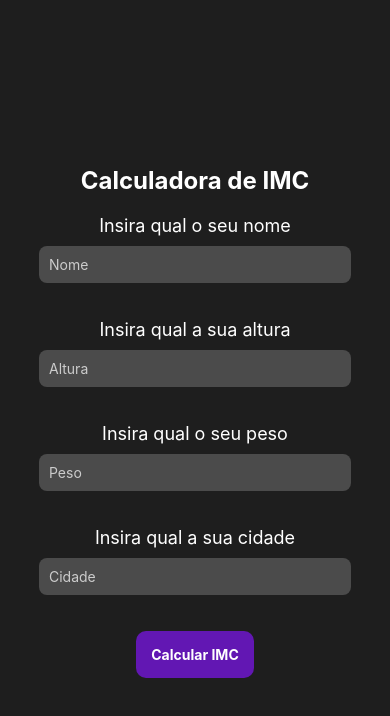
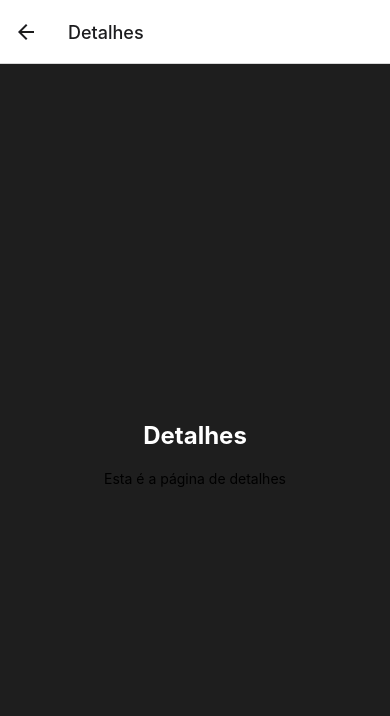
Before and after one commit to JoaoMadeiraxyz/mobile-project, a React Native app: screen /Details in a window 390 px wide. Shown: the top 716 px of the page. Built offline with nearby package versions, Linux system fonts and the light colour scheme.

Commit message:
buton navigaitor

```diff
--- a/App.js
+++ b/App.js
@@ -1,66 +1,30 @@
+// App.js
 import React from 'react';
-import { View, Text, TextInput, TouchableOpacity, StyleSheet } from 'react-native';
+import { NavigationContainer } from '@react-navigation/native';
+import { createStackNavigator } from '@react-navigation/stack';
+import HomeScreen from './components/home';
+import RankScreen from './components/ranks';
+
+const Stack = createStackNavigator();
 
 const App = () => {
   return (
-    <View style={styles.container}>
-      <Text style={styles.title}>Calculadora de IMC</Text>
-
-      <Text style={styles.label}>Insira qual o seu nome</Text>
-      <TextInput style={styles.input} placeholder="Nome" placeholderTextColor="white" />
-
-      <Text style={styles.label}>Insira qual a sua altura</Text>
-      <TextInput style={styles.input} placeholder="Altura" placeholderTextColor="white" />
-
-      <Text style={styles.label}>Insira qual o seu peso</Text>
-      <TextInput style={styles.input} placeholder="Peso" placeholderTextColor="white" />
-
-      <Text style={styles.label}>Insira qual a sua cidade</Text>
-      <TextInput style={styles.input} placeholder="Cidade" placeholderTextColor="white" />
-
-      <TouchableOpacity style={styles.button}>
-        <Text style={styles.buttonText}>Calcular IMC</Text>
-      </TouchableOpacity>
-    </View>
+    <NavigationContainer>
+      <Stack.Navigator initialRouteName="Home">
+      <Stack.Screen
+          name="Home"
+          component={HomeScreen}
+          options={({ navigation }) => ({
+            title: 'Tela Inicial',
+            headerRight: () => (
+              <button onClick={() => navigation.navigate('Details')}>Detalhes</button>
+            ),
+          })}
+        />
+        <Stack.Screen name="Details" component={RankScreen} options={{ title: 'Detalhes' }} />
+      </Stack.Navigator>
+    </NavigationContainer>
   );
 };
 
-const styles = StyleSheet.create({
-  container: {
-    flex: 1,
-    backgroundColor: '#1E1E1E',
-    justifyContent: 'center',
-    alignItems: 'center',
-  },
-  title: {
-    color: 'white',
-    fontSize: 24,
-    fontWeight: 'bold',
-    marginBottom: 20,
-  },
-  label: {
-    color: 'white',
-    fontSize: 18,
-    marginBottom: 10,
-  },
-  input: {
-    backgroundColor: 'rgba(255, 255, 255, 0.2)',
-    width: '80%',
-    padding: 10,
-    color: 'white',
-    marginBottom: 36,
-    placeholderTextColor: "#CCCCCC",
-    borderRadius: 8,
-  },
-  button: {
-    backgroundColor: '#6217b3',
-    padding: 15,
-    borderRadius: 10,
-  },
-  buttonText: {
-    color: 'white',
-    fontWeight: 'bold',
-  },
-});
-
 export default App;
--- /dev/null
+++ b/components/home.js
@@ -0,0 +1,67 @@
+// components/home.js
+import React from 'react';
+import { View, Text, TextInput, TouchableOpacity, StyleSheet, Button } from 'react-native';
+
+const HomeScreen = ({ navigation }) => {
+  return (
+    <View style={styles.container}>
+      <Text style={styles.title}>Calculadora de IMC</Text>
+
+      <Text style={styles.label}>Insira qual o seu nome</Text>
+      <TextInput style={styles.input} placeholder="Nome" placeholderTextColor="white" />
+
+      <Text style={styles.label}>Insira qual a sua altura</Text>
+      <TextInput style={styles.input} placeholder="Altura" placeholderTextColor="white" />
+
+      <Text style={styles.label}>Insira qual o seu peso</Text>
+      <TextInput style={styles.input} placeholder="Peso" placeholderTextColor="white" />
+
+      <Text style={styles.label}>Insira qual a sua cidade</Text>
+      <TextInput style={styles.input} placeholder="Cidade" placeholderTextColor="white" />
+
+      <TouchableOpacity style={styles.button}>
+        <Text style={styles.buttonText}>Calcular IMC</Text>
+      </TouchableOpacity>
+    </View>
+  );
+};
+
+const styles = StyleSheet.create({
+  container: {
+    flex: 1,
+    backgroundColor: '#1E1E1E',
+    justifyContent: 'center',
+    alignItems: 'center',
+  },
+  title: {
+    color: 'white',
+    fontSize: 24,
+    fontWeight: 'bold',
+    marginBottom: 20,
+  },
+  label: {
+    color: 'white',
+    fontSize: 18,
+    marginBottom: 10,
+  },
+  input: {
+    backgroundColor: 'rgba(255, 255, 255, 0.2)',
+    width: '80%',
+    padding: 10,
+    color: 'white',
+    marginBottom: 36,
+    placeholderTextColor: "#CCCCCC",
+    borderRadius: 8,
+  },
+  button: {
+    backgroundColor: '#6217b3',
+    padding: 15,
+    borderRadius: 10,
+  },
+  buttonText: {
+    color: 'white',
+    fontWeight: 'bold',
+  },
+});
+
+export default HomeScreen;
--- /dev/null
+++ b/components/ranks.js
@@ -0,0 +1,29 @@
+// components/rank.js
+import React from 'react';
+import { View, Text, StyleSheet, Button } from 'react-native';
+
+const RankScreen = ({ navigation }) => {
+  return (
+    <View style={styles.container}>
+      <Text style={styles.title}>Detalhes</Text>
+      <Text>Esta é a página de detalhes</Text>
+    </View>
+  );
+};
+
+const styles = StyleSheet.create({
+  container: {
+    flex: 1,
+    backgroundColor: '#1E1E1E',
+    justifyContent: 'center',
+    alignItems: 'center',
+  },
+  title: {
+    color: 'white',
+    fontSize: 24,
+    fontWeight: 'bold',
+    marginBottom: 20,
+  },
+});
+
+export default RankScreen;
```
